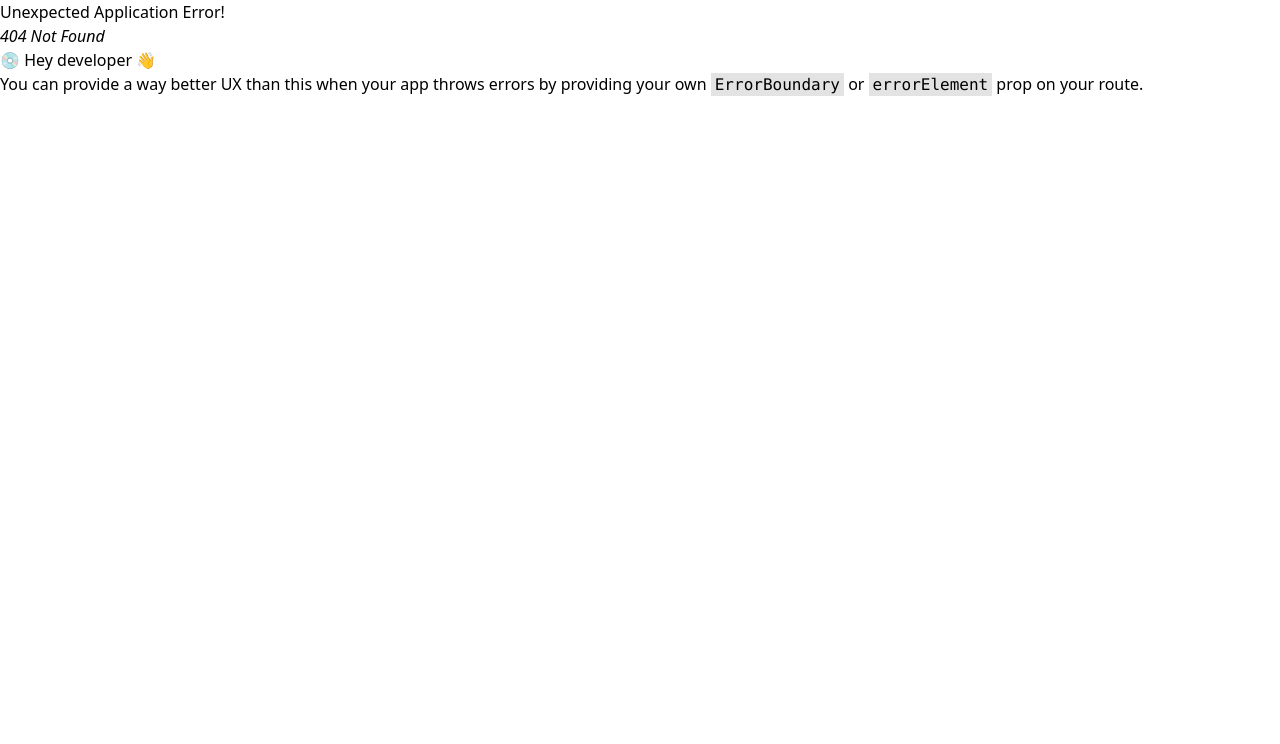
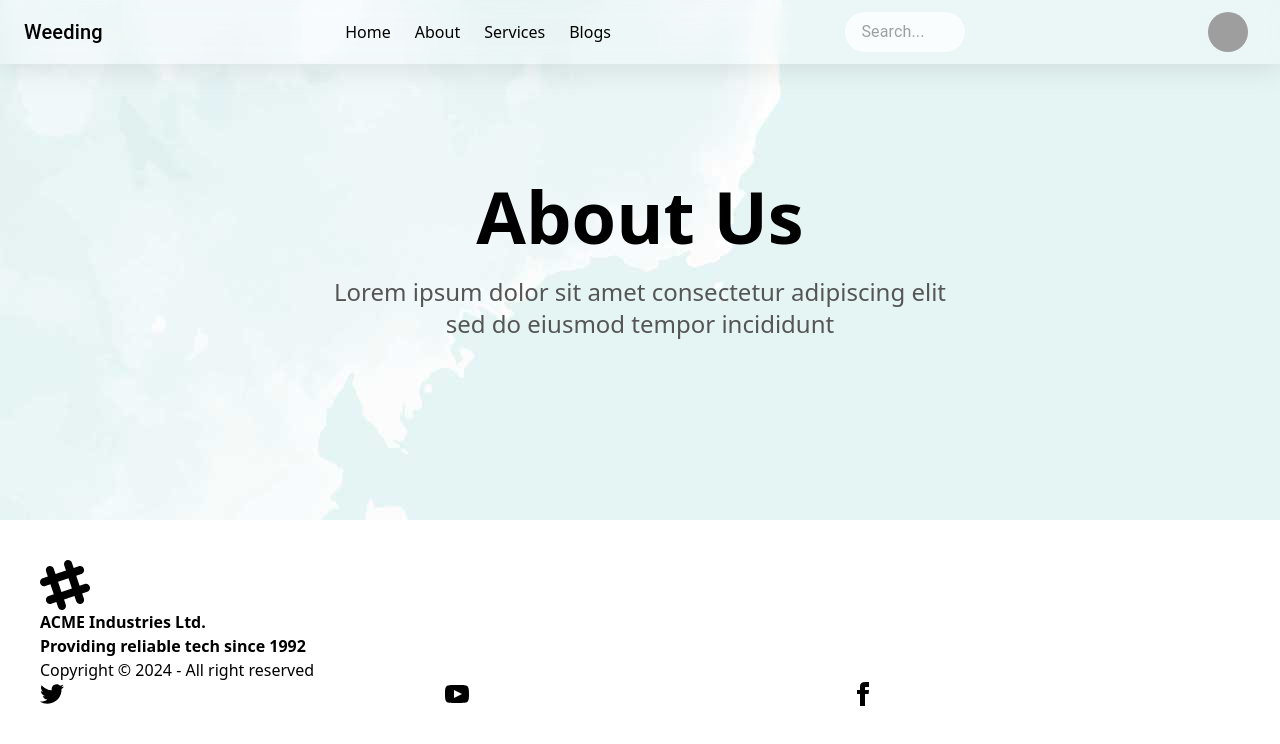
Before and after one commit to Waheedulislam/Dev-Wedding-Management, a React (Vite) app: page /weedingHome/weedingAbout in a window 1280 px wide. Before the commit this address had no page. Shown: the top 744 px of the page. Built offline with nearby package versions, Linux system fonts and the light colour scheme; grey boxes are pictures that could not be loaded.

Commit message:
compleate about page banner section

```diff
--- /dev/null
+++ b/src/Components/Shared/BannerSection/BannerSection.css
@@ -0,0 +1,6 @@
+.banner-img {
+  background-image: url("../../../assets/images/about/sub-banner-img.jpg");
+  background-repeat: no-repeat;
+  background-position: center;
+  height: 520px;
+}
--- /dev/null
+++ b/src/Components/Shared/BannerSection/BannerSection.jsx
@@ -0,0 +1,21 @@
+import React from "react";
+import "./BannerSection.css";
+
+const BannerSection = ({ bannerSectionTitle, bannerSectionDescription }) => {
+  return (
+    <div className="banner-img">
+      <div className="container mx-auto">
+        <div className="flex flex-col justify-center items-center h-[520px]">
+          <h1 className="text-7xl text-black mb-6 font-bold">
+            {bannerSectionTitle}
+          </h1>
+          <p className="text-2xl text-[#555555] text-center font-light whitespace-pre-line">
+            {bannerSectionDescription}
+          </p>
+        </div>
+      </div>
+    </div>
+  );
+};
+
+export default BannerSection;
--- /dev/null
+++ b/src/Pages/MainHomePage/WeedingHomePage/WeedingAbout/WeedingAbout.jsx
@@ -0,0 +1,17 @@
+import React from "react";
+import BannerSection from "../../../../Components/Shared/BannerSection/BannerSection";
+
+const WeedingAbout = () => {
+  const description =
+    "Lorem ipsum dolor sit amet consectetur adipiscing elit \nsed do eiusmod tempor incididunt";
+  return (
+    <>
+      <BannerSection
+        bannerSectionTitle="About Us"
+        bannerSectionDescription={description}
+      />
+    </>
+  );
+};
+
+export default WeedingAbout;
--- a/src/Route/Router.jsx
+++ b/src/Route/Router.jsx
@@ -9,6 +9,7 @@ import Services from "../Pages/MainHomePage/WeedingHomePage/Services/Services";
 import WeedingTeam from "../Pages/MainHomePage/WeedingHomePage/WeedingTeam/WeedingTeam";
 import WeedingPricing from "../Pages/MainHomePage/WeedingHomePage/WeedingPricing/WeedingPricing";
 import WeedingBlogs from "../Pages/MainHomePage/WeedingHomePage/WeedingBlogs/WeedingBlogs";
+import WeedingAbout from "../Pages/MainHomePage/WeedingHomePage/WeedingAbout/WeedingAbout";
 
 const router = createBrowserRouter([
   // Main Home Page Route
@@ -55,6 +56,10 @@ const router = createBrowserRouter([
         path: "/weedingHome/weedingBlogs", // Updated path
         element: <WeedingBlogs />,
       },
+      {
+        path: "/weedingHome/weedingAbout",
+        element: <WeedingAbout />,
+      },
     ],
   },
 ]);
```
Also changed, not shown: src/assets/images/about/sub-banner-img.jpg (added).
